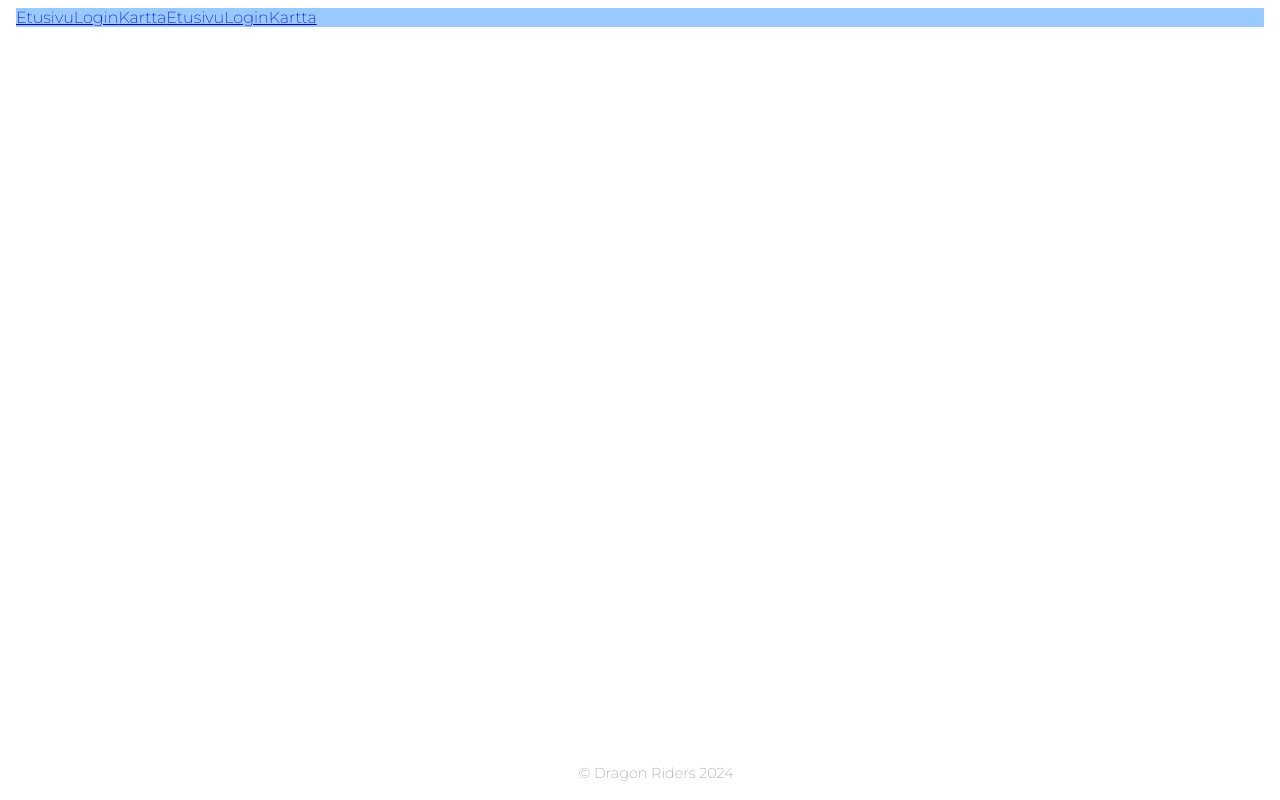
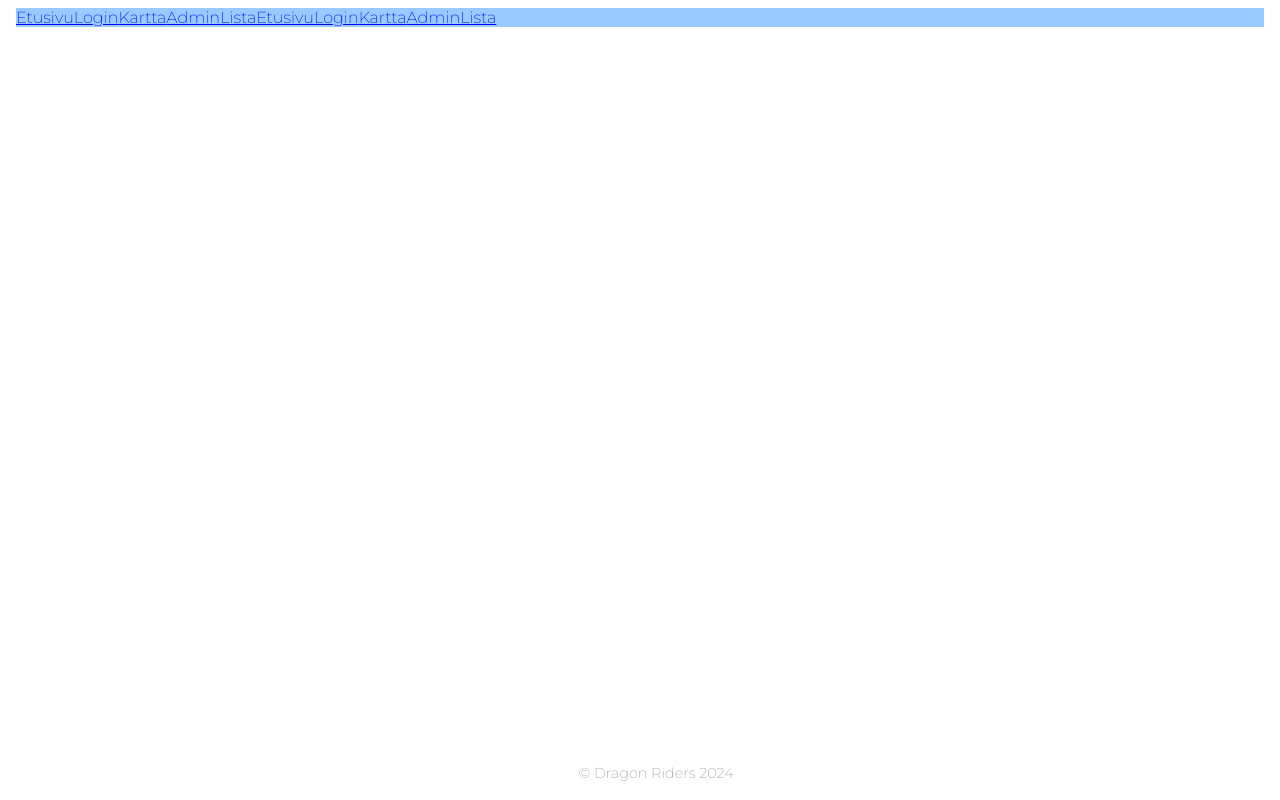
Before and after one commit to Dragonriders-JAMK/dragonriders_sprintweek, an Angular app: page /navbar in a window 1280 px wide. Built offline with nearby package versions, Linux system fonts and the light colour scheme.

Commit message:
Admini ja lista lisätty

```diff
--- a/src/app/app-routing.module.ts
+++ b/src/app/app-routing.module.ts
@@ -5,6 +5,8 @@ import { NavbarComponent } from './navbar/navbar.component';
 import { LoginComponent } from './login/login.component';
 import { MapComponent } from './map/map.component';
 import { WeatherComponent } from './weather/weather.component';
+import { ListComponent } from './list/list.component';
+import { AdminComponent } from './admin/admin.component';
 
 const routes: Routes = [
   { path: '', redirectTo: '/login', pathMatch: 'full' },
@@ -13,6 +15,8 @@ const routes: Routes = [
   { path: 'login', component: LoginComponent },
   { path: 'map', component: MapComponent },
   { path: 'weather', component: WeatherComponent },
+  { path: 'admin', component: AdminComponent },
+  { path: 'list', component: ListComponent },
 ];
 
 @NgModule({
--- a/src/app/app.module.ts
+++ b/src/app/app.module.ts
@@ -13,6 +13,8 @@ import { MapComponent } from './map/map.component';
 import { AdminComponent } from './admin/admin.component';
 import { ListComponent } from './list/list.component';
 import { WeatherComponent } from './weather/weather.component';
+import { FormsModule } from '@angular/forms';
+import { HttpClientModule } from '@angular/common/http';
 
 @NgModule({
   declarations: [
@@ -25,7 +27,7 @@ import { WeatherComponent } from './weather/weather.component';
     ListComponent,
     WeatherComponent,
   ],
-  imports: [BrowserModule, AppRoutingModule],
+  imports: [BrowserModule, AppRoutingModule, FormsModule, HttpClientModule],
   providers: [provideClientHydration()],
   bootstrap: [AppComponent],
 })
--- a/src/app/list/list.component.ts
+++ b/src/app/list/list.component.ts
@@ -5,4 +5,12 @@ import { Kartta } from '../kartta';
   selector: 'app-list',
   templateUrl: './list.component.html',
 })
-export class ListComponent {}
+export class ListComponent {
+  karttas: Array<Kartta> = []; // opiskelijat tulevat tähän taulukkoon
+
+  /* konstruktorissa injektoidaan (DI) KarttaService
+tähän komponenttiin.*/
+  constructor(private KarttaService: KarttaService) {
+    this.KarttaService.getKarttas().subscribe((data) => (this.karttas = data));
+  }
+}
--- a/src/app/navbar/navbar.component.html
+++ b/src/app/navbar/navbar.component.html
@@ -1,3 +1,5 @@
 <a routerLink="/etusivu">Etusivu</a>
 <a routerLink="/login">Login</a>
 <a routerLink="/map">Kartta</a>
+<a routerLink="/admin">Admin</a>
+<a routerLink="/list">Lista</a>
```
